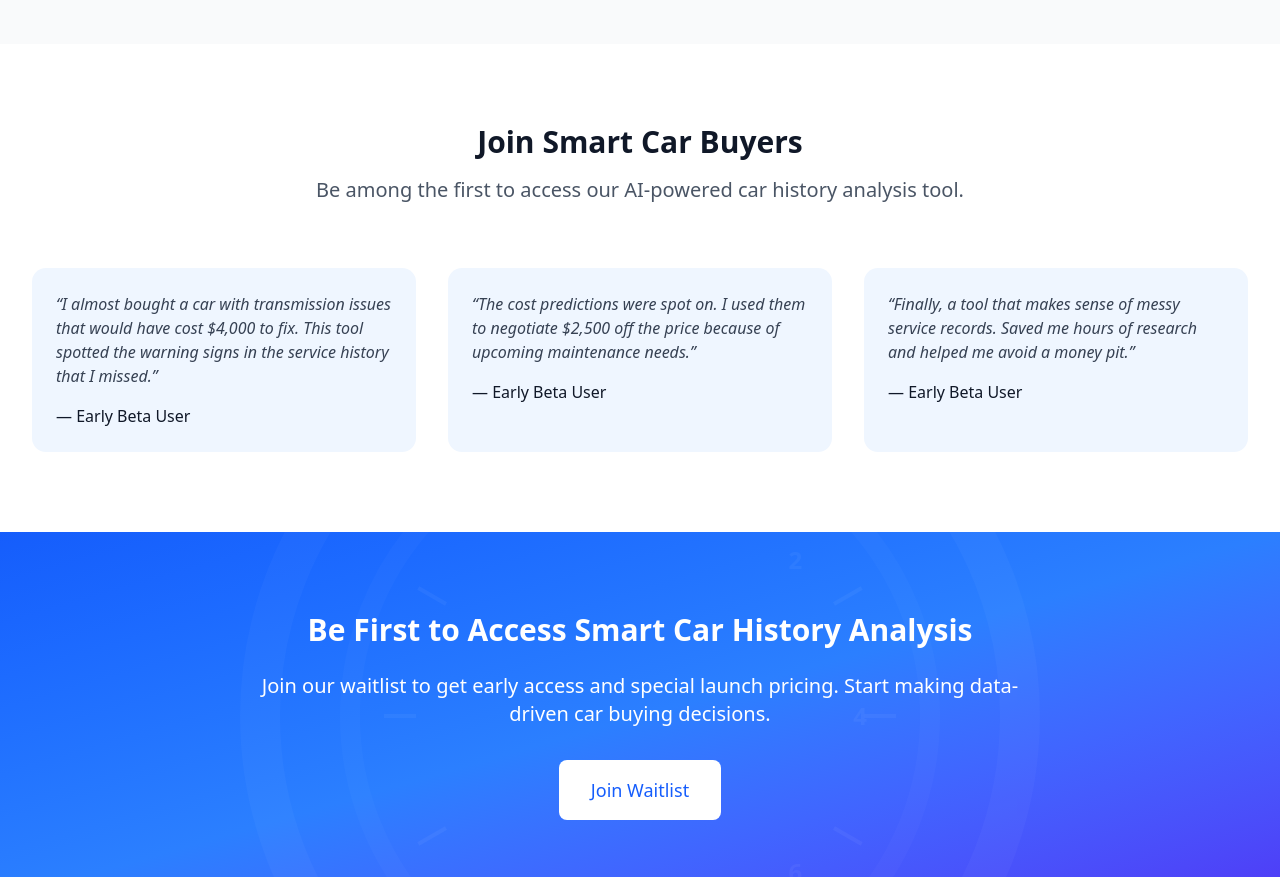
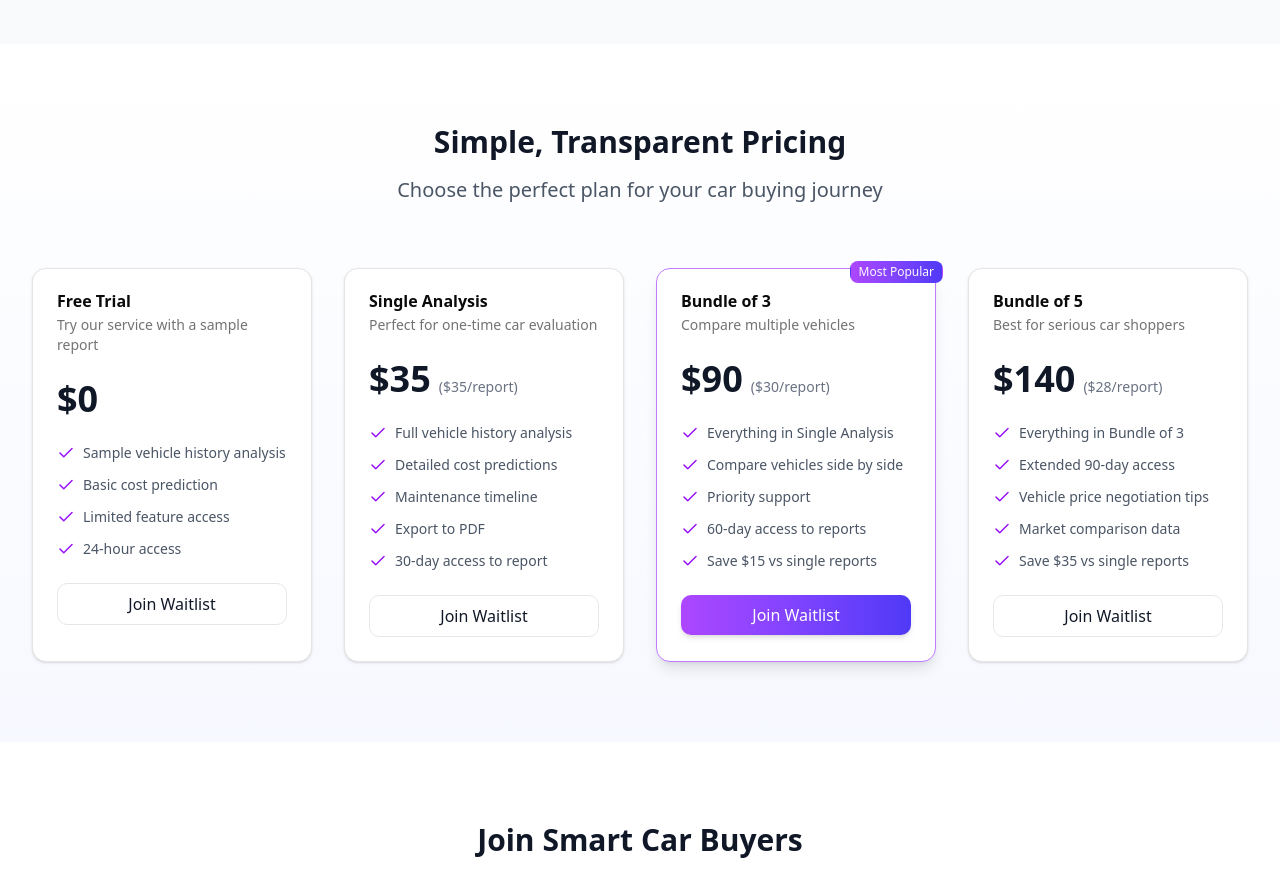
Before and after one commit to aybbr/agentic-mechanic-ui, a Next.js app: page / in a window 1280 px wide. Shown: the part 1920-2797 px from the top of the page. Built offline with nearby package versions, Linux system fonts and the light colour scheme.

Commit message:
basic pricing info

```diff
--- a/package.json
+++ b/package.json
@@ -9,12 +9,16 @@
     "lint": "next lint"
   },
   "dependencies": {
+    "@radix-ui/react-slot": "^1.1.2",
     "@vercel/analytics": "^1.5.0",
+    "class-variance-authority": "^0.7.1",
+    "clsx": "^2.1.1",
     "googleapis": "^146.0.0",
     "lucide-react": "^0.477.0",
     "next": "15.2.1",
     "react": "^19.0.0",
     "react-dom": "^19.0.0",
+    "tailwind-merge": "^3.0.2",
     "tailwindcss-animate": "^1.0.7",
     "zod": "^3.24.2"
   },
--- a/src/components/landing/SingleScreenLanding.tsx
+++ b/src/components/landing/SingleScreenLanding.tsx
@@ -5,6 +5,7 @@ import Link from "next/link";
 import { Upload, FileText, BarChart, ArrowRight, Menu, X, ChevronRight, DollarSign } from "lucide-react";
 import { Logo } from "@/components/common/Logo";
 import { WaitlistModal } from "@/components/waitlist/WaitlistModal";
+import { PricingSection } from "../pricing/PricingSection";
 
 export function SingleScreenLanding() {
   const [isMenuOpen, setIsMenuOpen] = useState(false);
@@ -38,6 +39,9 @@ export function SingleScreenLanding() {
                   </Link>
                   <Link href="#how-it-works" className="text-gray-700 hover:text-blue-600 transition-colors font-medium">
                     How It Works
+                  </Link>
+                  <Link href="#pricing" className="text-gray-700 hover:text-blue-600 transition-colors font-medium">
+                    Pricing
                   </Link>
                   <Link href="#contact" className="text-gray-700 hover:text-blue-600 transition-colors font-medium">
                     Contact
@@ -286,6 +290,8 @@ export function SingleScreenLanding() {
           </div>
         </section>
 
+        <PricingSection openWaitlist={openWaitlist} />
+
         {/* Testimonials Section */}
         <section className="py-20 bg-white">
           <div className="max-w-7xl mx-auto px-4 sm:px-6 lg:px-8">
@@ -367,12 +373,6 @@ export function SingleScreenLanding() {
             <p className="text-xl mb-8 max-w-3xl mx-auto">
               Join our waitlist to get early access and special launch pricing. Start making data-driven car buying decisions.
             </p>
-            <button
-              onClick={openWaitlist}
-              className="bg-white text-blue-600 hover:bg-blue-50 px-8 py-4 rounded-md font-medium text-lg transition-colors"
-            >
-              Join Waitlist
-            </button>
           </div>
         </section>
       </main>
--- /dev/null
+++ b/src/components/pricing/PricingSection.tsx
@@ -0,0 +1,133 @@
+import { Card, CardContent, CardDescription, CardFooter, CardHeader, CardTitle } from "@/components/ui/card";
+import { Badge } from "@/components/ui/badge";
+import { Check } from "lucide-react";
+
+interface PricingSectionProps {
+  openWaitlist: () => void;
+}
+
+interface PricingTier {
+  name: string;
+  price: string;
+  description: string;
+  features: string[];
+  isPopular?: boolean;
+  perAnalysis?: string;
+}
+
+const pricingTiers: PricingTier[] = [
+  {
+    name: "Free Trial",
+    price: "$0",
+    description: "Try our service with a sample report",
+    features: [
+      "Sample vehicle history analysis",
+      "Basic cost prediction",
+      "Limited feature access",
+      "24-hour access"
+    ]
+  },
+  {
+    name: "Single Analysis",
+    price: "$35",
+    description: "Perfect for one-time car evaluation",
+    features: [
+      "Full vehicle history analysis",
+      "Detailed cost predictions",
+      "Maintenance timeline",
+      "Export to PDF",
+      "30-day access to report"
+    ],
+    perAnalysis: "$35/report"
+  },
+  {
+    name: "Bundle of 3",
+    price: "$90",
+    description: "Compare multiple vehicles",
+    features: [
+      "Everything in Single Analysis",
+      "Compare vehicles side by side",
+      "Priority support",
+      "60-day access to reports",
+      "Save $15 vs single reports"
+    ],
+    isPopular: true,
+    perAnalysis: "$30/report"
+  },
+  {
+    name: "Bundle of 5",
+    price: "$140",
+    description: "Best for serious car shoppers",
+    features: [
+      "Everything in Bundle of 3",
+      "Extended 90-day access",
+      "Vehicle price negotiation tips",
+      "Market comparison data",
+      "Save $35 vs single reports"
+    ],
+    perAnalysis: "$28/report"
+  }
+];
+
+export function PricingSection({ openWaitlist }: PricingSectionProps) {
+  return (
+    <section id="pricing" className="py-20 bg-gradient-to-b from-white to-indigo-50/50">
+      <div className="max-w-7xl mx-auto px-4 sm:px-6 lg:px-8">
+        <div className="text-center mb-16">
+          <h2 className="text-3xl font-bold text-gray-900 mb-4">
+            Simple, Transparent Pricing
+          </h2>
+          <p className="text-xl text-gray-600 max-w-3xl mx-auto">
+            Choose the perfect plan for your car buying journey
+          </p>
+        </div>
+
+        <div className="grid md:grid-cols-2 lg:grid-cols-4 gap-8">
+          {pricingTiers.map((tier) => (
+            <Card key={tier.name} className={`relative ${tier.isPopular ? 'border-purple-400 shadow-lg' : ''}`}>
+              {tier.isPopular && (
+                <Badge className="absolute -top-2 -right-2 bg-gradient-to-r from-purple-500 to-indigo-600">
+                  Most Popular
+                </Badge>
+              )}
+              <CardHeader>
+                <CardTitle>{tier.name}</CardTitle>
+                <CardDescription>{tier.description}</CardDescription>
+              </CardHeader>
+              <CardContent>
+                <div className="mb-6">
+                  <span className="text-4xl font-bold text-gray-900">{tier.price}</span>
+                  {tier.perAnalysis && (
+                    <span className="text-sm text-gray-500 ml-2">
+                      ({tier.perAnalysis})
+                    </span>
+                  )}
+                </div>
+                <ul className="space-y-3">
+                  {tier.features.map((feature) => (
+                    <li key={feature} className="flex items-center gap-2">
+                      <Check size={18} className="text-purple-600 flex-shrink-0" />
+                      <span className="text-gray-600 text-sm">{feature}</span>
+                    </li>
+                  ))}
+                </ul>
+              </CardContent>
+              <CardFooter>
+                <button
+                  onClick={openWaitlist}
+                  className={`w-full py-2 px-4 rounded-lg font-medium transition-all ${
+                    tier.isPopular
+                      ? 'bg-gradient-to-r from-purple-500 to-indigo-600 hover:from-purple-600 hover:to-indigo-700 text-white shadow-md hover:shadow-lg'
+                      : 'bg-white border border-gray-200 hover:border-purple-400 text-gray-900 hover:bg-purple-50'
+                  }`}
+                >
+                  Join Waitlist
+                </button>
+              </CardFooter>
+            </Card>
+          ))}
+        </div>
+      </div>
+    </section>
+  );
+}
--- /dev/null
+++ b/src/components/ui/badge.tsx
@@ -0,0 +1,46 @@
+import * as React from "react"
+import { Slot } from "@radix-ui/react-slot"
+import { cva, type VariantProps } from "class-variance-authority"
+
+import { cn } from "@/lib/utils"
+
+const badgeVariants = cva(
+  "inline-flex items-center justify-center rounded-md border px-2 py-0.5 text-xs font-medium w-fit whitespace-nowrap shrink-0 [&>svg]:size-3 gap-1 [&>svg]:pointer-events-none focus-visible:border-ring focus-visible:ring-ring/50 focus-visible:ring-[3px] aria-invalid:ring-destructive/20 dark:aria-invalid:ring-destructive/40 aria-invalid:border-destructive transition-[color,box-shadow] overflow-hidden",
+  {
+    variants: {
+      variant: {
+        default:
+          "border-transparent bg-primary text-primary-foreground [a&]:hover:bg-primary/90",
+        secondary:
+          "border-transparent bg-secondary text-secondary-foreground [a&]:hover:bg-secondary/90",
+        destructive:
+          "border-transparent bg-destructive text-white [a&]:hover:bg-destructive/90 focus-visible:ring-destructive/20 dark:focus-visible:ring-destructive/40",
+        outline:
+          "text-foreground [a&]:hover:bg-accent [a&]:hover:text-accent-foreground",
+      },
+    },
+    defaultVariants: {
+      variant: "default",
+    },
+  }
+)
+
+function Badge({
+  className,
+  variant,
+  asChild = false,
+  ...props
+}: React.ComponentProps<"span"> &
+  VariantProps<typeof badgeVariants> & { asChild?: boolean }) {
+  const Comp = asChild ? Slot : "span"
+
+  return (
+    <Comp
+      data-slot="badge"
+      className={cn(badgeVariants({ variant }), className)}
+      {...props}
+    />
+  )
+}
+
+export { Badge, badgeVariants }
--- /dev/null
+++ b/src/components/ui/card.tsx
@@ -0,0 +1,68 @@
+import * as React from "react"
+
+import { cn } from "@/lib/utils"
+
+function Card({ className, ...props }: React.ComponentProps<"div">) {
+  return (
+    <div
+      data-slot="card"
+      className={cn(
+        "bg-card text-card-foreground flex flex-col gap-6 rounded-xl border py-6 shadow-sm",
+        className
+      )}
+      {...props}
+    />
+  )
+}
+
+function CardHeader({ className, ...props }: React.ComponentProps<"div">) {
+  return (
+    <div
+      data-slot="card-header"
+      className={cn("flex flex-col gap-1.5 px-6", className)}
+      {...props}
+    />
+  )
+}
+
+function CardTitle({ className, ...props }: React.ComponentProps<"div">) {
+  return (
+    <div
+      data-slot="card-title"
+      className={cn("leading-none font-semibold", className)}
+      {...props}
+    />
+  )
+}
+
+function CardDescription({ className, ...props }: React.ComponentProps<"div">) {
+  return (
+    <div
+      data-slot="card-description"
+      className={cn("text-muted-foreground text-sm", className)}
+      {...props}
+    />
+  )
+}
+
+function CardContent({ className, ...props }: React.ComponentProps<"div">) {
+  return (
+    <div
+      data-slot="card-content"
+      className={cn("px-6", className)}
+      {...props}
+    />
+  )
+}
+
+function CardFooter({ className, ...props }: React.ComponentProps<"div">) {
+  return (
+    <div
+      data-slot="card-footer"
+      className={cn("flex items-center px-6", className)}
+      {...props}
+    />
+  )
+}
+
+export { Card, CardHeader, CardFooter, CardTitle, CardDescription, CardContent }
--- /dev/null
+++ b/src/lib/utils.ts
@@ -0,0 +1,6 @@
+import { type ClassValue, clsx } from "clsx"
+import { twMerge } from "tailwind-merge"
+
+export function cn(...inputs: ClassValue[]) {
+  return twMerge(clsx(inputs))
+}
```
